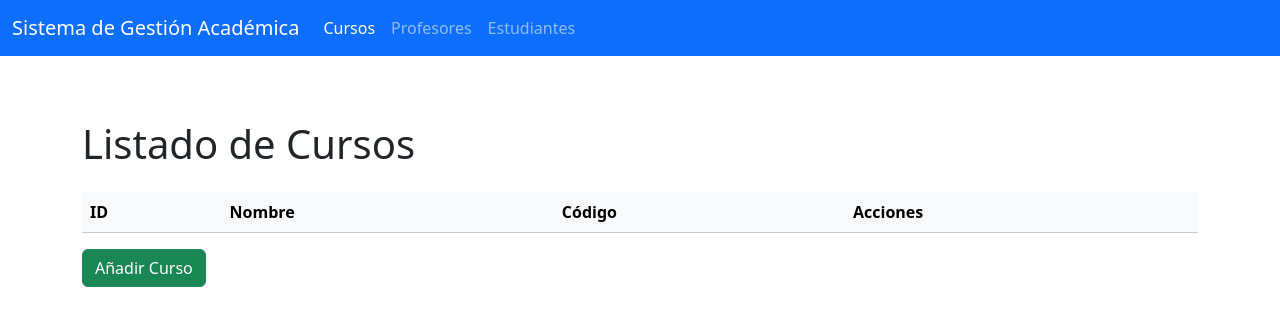
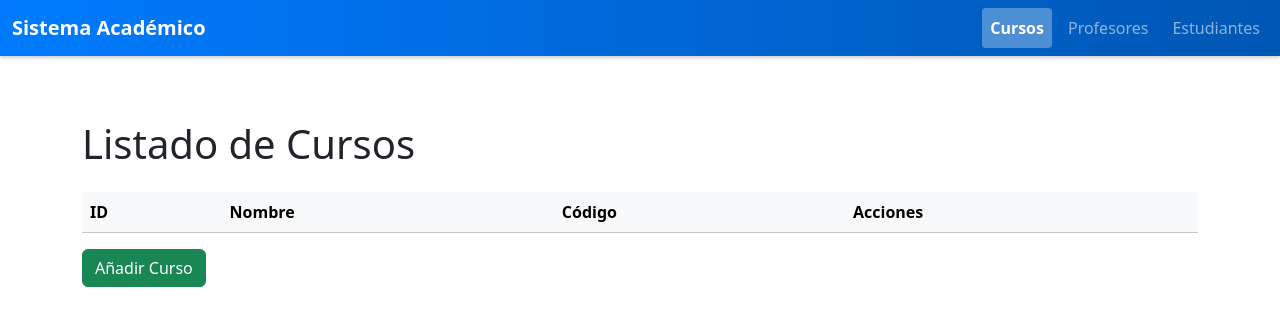
Before and after one commit to JGalindo16/Proyecto_Verficable, a Flask app: page /courses in a window 1280 px wide. Shown: the top 326 px of the page. Run offline with Flask 3, Linux system fonts and the light colour scheme; data that the repository does not hold is empty.

Commit message:
style: updated navbar

```diff
--- a/app/static/styles.css
+++ b/app/static/styles.css
@@ -1,14 +1,42 @@
 :root {
     --title-color: #33176c;
+    --navbar-bg-start: #007bff;
+    --navbar-bg-end: #0056b3;
 }
 
-.base{
+.base {
     width: 90%;
     margin-left: 5%;
     margin-top: 2%;
     color: var(--title-color);
 }
 
-.space{
+.space {
     padding: 1vh;
 }
+
+.navbar-custom {
+    background: linear-gradient(to right, var(--navbar-bg-start), var(--navbar-bg-end));
+    box-shadow: 0 2px 4px rgba(0, 0, 0, 0.2);
+}
+
+.navbar-brand {
+    font-weight: bold;
+    font-size: 1.25rem;
+}
+
+.nav-link {
+    transition: background-color 0.3s ease, color 0.3s ease;
+    padding: 0.5rem 1rem;
+    border-radius: 0.25rem;
+}
+
+.nav-link:hover {
+    background-color: rgba(255, 255, 255, 0.2);
+    color: #fff;
+}
+
+.nav-link.active {
+    font-weight: bold;
+    background-color: rgba(255, 255, 255, 0.3);
+}
--- a/app/templates/global/base.html
+++ b/app/templates/global/base.html
@@ -6,17 +6,17 @@
     <title>{% block title %}Sistema Académico{% endblock %}</title>
     <link rel="stylesheet" href="{{ url_for('static', filename='styles.css') }}">
     <link href="https://cdn.jsdelivr.net/npm/bootstrap@5.3.3/dist/css/bootstrap.min.css" rel="stylesheet">
+    <link rel="stylesheet" href="{{ url_for('static', filename='styles.css') }}">
 </head>
 <body>
-    <!-- Navbar fija en la parte superior -->
-    <nav class="navbar navbar-expand-lg navbar-dark bg-primary fixed-top w-100">
+    <nav class="navbar navbar-expand-lg navbar-dark navbar-custom fixed-top w-100">
         <div class="container-fluid">
-            <a class="navbar-brand" href="/">Sistema de Gestión Académica</a>
+            <a class="navbar-brand" href="/">Sistema Académico</a>
             <button class="navbar-toggler" type="button" data-bs-toggle="collapse" data-bs-target="#navbarNav">
                 <span class="navbar-toggler-icon"></span>
             </button>
             <div class="collapse navbar-collapse" id="navbarNav">
-                <ul class="navbar-nav">
+                <ul class="navbar-nav ms-auto gap-2">
                     <li class="nav-item">
                         <a class="nav-link {% if request.path == '/courses' %}active{% endif %}" href="/courses">Cursos</a>
                     </li>
@@ -31,7 +31,6 @@
         </div>
     </nav>
 
-    <!-- Contenedor principal con margen superior -->
     <div class="container mt-5 pt-4">
         {% block content %}{% endblock %}
     </div>
```
